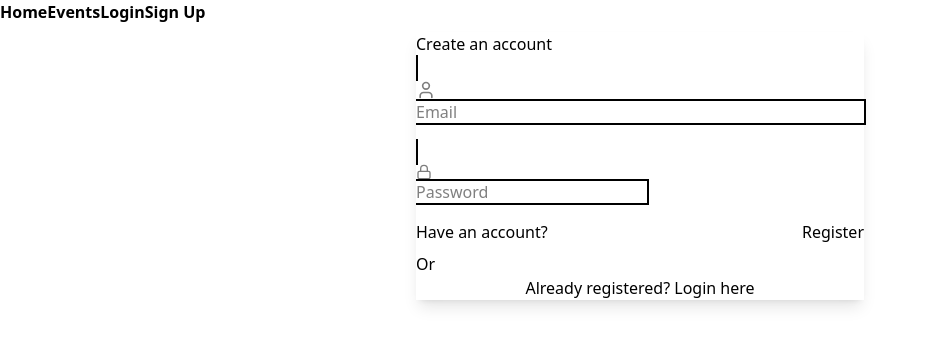
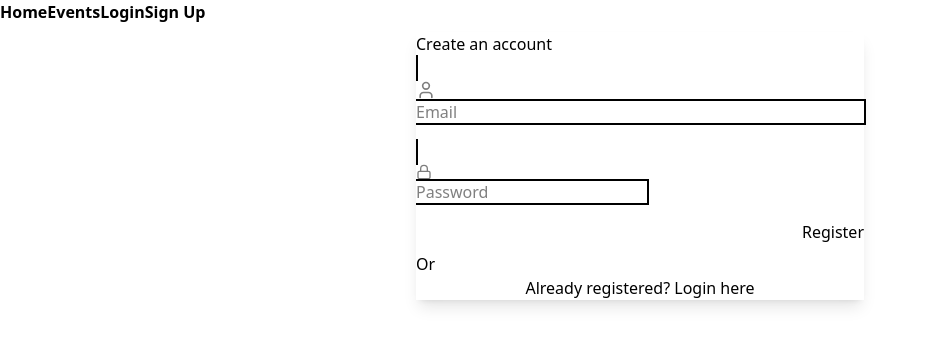
Before and after one commit to Yi-NightFish/HackHub, a Flask app: page /register in a window 1280 px wide. Shown: the top 346 px of the page, without its empty margins (0-928 px from the left). Run offline with Flask 3, Linux system fonts and the light colour scheme; some libraries are stand-ins or nearby versions.

Commit message:
Fixed bug where there are two hyperlink to login page

```diff
--- a/app/templates/register.html
+++ b/app/templates/register.html
@@ -24,8 +24,7 @@
                     </label>
                 </div>
 
-                <div class="flex items-center justify-between">
-                    <a href="{{ url_for('login') }}" class="link link-primary">Have an account?</a>
+                <div class="flex items-center justify-end">
                     <button type="submit" class="btn btn-primary">Register</button>
                 </div>
             </form>
```
